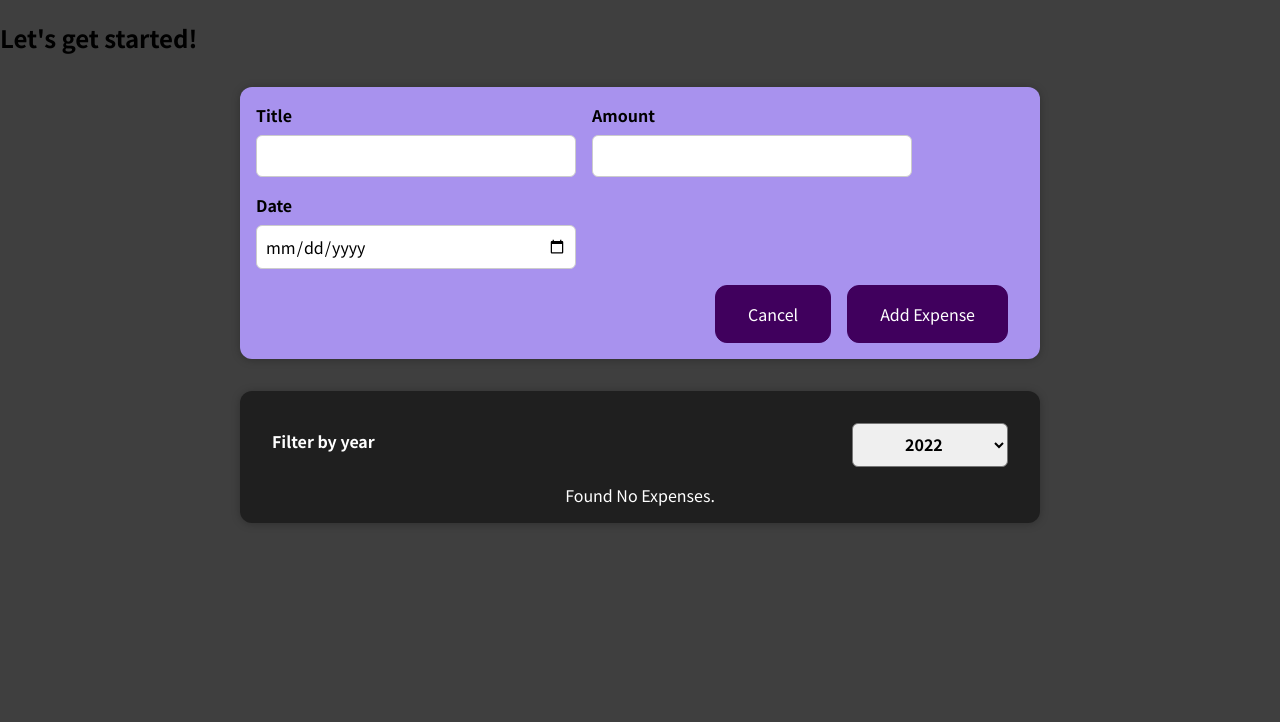
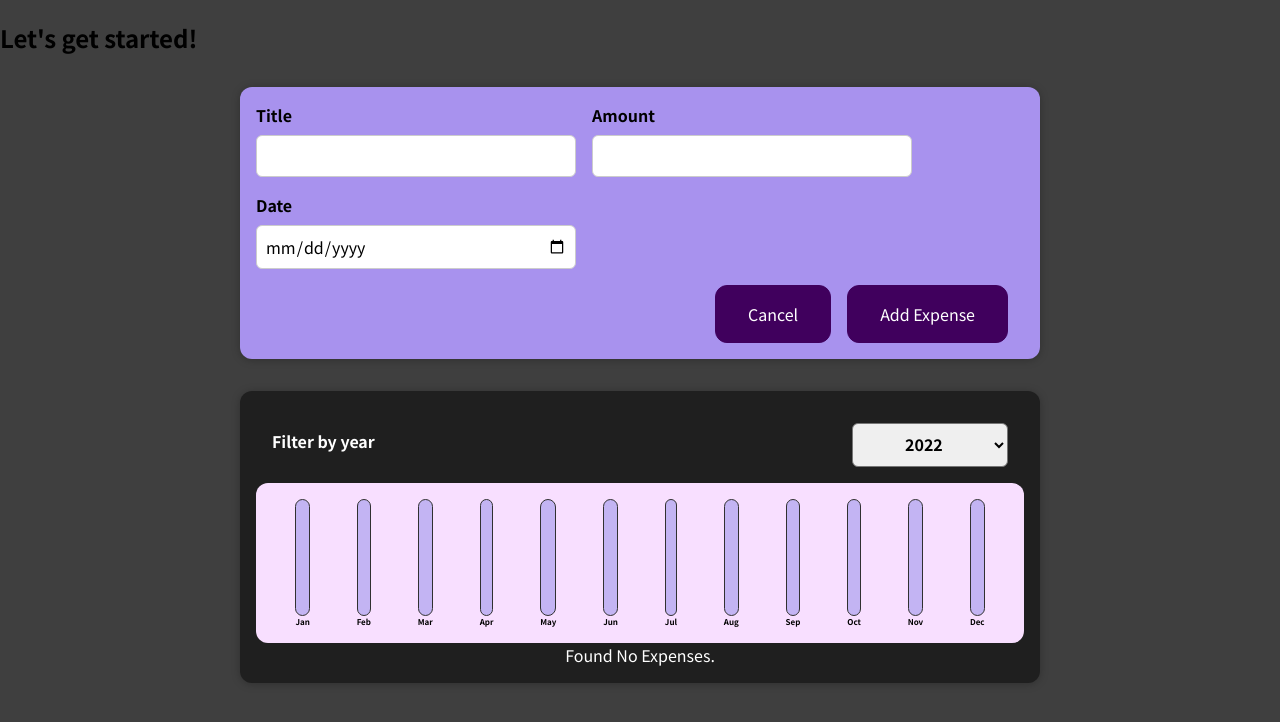
Before and after one commit to ran-codes/udemy-react-js-academind, a React (Create React App) app in the folder project1-basic-react/: page / in a window 1280 px wide. Shown: the top 722 px of the page. Built offline with nearby package versions, Linux system fonts and the light colour scheme.

Commit message:
Expense Chart

```diff
--- /dev/null
+++ b/project1-basic-react/src/components/Chart/Chart.css
@@ -0,0 +1,9 @@
+.chart {
+  padding: 1rem;
+  border-radius: 12px;
+  background-color: #f8dfff;
+  text-align: center;
+  display: flex;
+  justify-content: space-around;
+  height: 10rem;
+}
--- /dev/null
+++ b/project1-basic-react/src/components/Chart/Chart.js
@@ -0,0 +1,20 @@
+import ChartBar from './ChartBar';
+import "./Chart.css";
+
+export default function Chart(props) {
+  const dataPointValues = props.dataPoints.map(dataPoint => dataPoint.value);
+  const totalMax = Math.max(...dataPointValues);
+
+  return (
+    <div className="chart">
+      {props.dataPoints.map((dataPoint) => (
+        <ChartBar
+          key={dataPoint.label}
+          value={dataPoint.value}
+          maxValue={totalMax}
+          label={dataPoint.label}
+        />
+      ))}
+    </div>
+  );
+}
--- /dev/null
+++ b/project1-basic-react/src/components/Chart/ChartBar.css
@@ -0,0 +1,30 @@
+.chart-bar {
+  height: 100%;
+  display: flex;
+  flex-direction: column;
+  align-items: center;
+}
+
+.chart-bar__inner {
+  height: 100%;
+  width: 100%;
+  border: 1px solid #313131;
+  border-radius: 12px;
+  background-color: #c3b4f3;
+  overflow: hidden;
+  display: flex;
+  flex-direction: column;
+  justify-content: flex-end;
+}
+
+.chart-bar__fill {
+  background-color: #4826b9;
+  width: 100%;
+  transition: all 0.3s ease-out;
+}
+
+.chart-bar__label {
+  font-weight: bold;
+  font-size: 0.5rem;
+  text-align: center;
+}
--- /dev/null
+++ b/project1-basic-react/src/components/Chart/ChartBar.js
@@ -0,0 +1,17 @@
+import './ChartBar.css'
+
+export default function ChartBar(props) {
+  let barFillHeight = "0%";
+  if (props.maxValue > 0) {
+    barFillHeight = Math.round((props.value / props.maxValue) * 100) + '%';
+  }
+  console.log(barFillHeight);
+  return (
+    <div className="chart-bar">
+      <div className="chart-bar__inner">
+        <div className="chart-bar__fill" style={{height: barFillHeight}}></div>
+      </div>
+      <div className="chart-bar__label">{props.label}</div>
+    </div>
+  );
+}
--- a/project1-basic-react/src/components/Expenses/Expenses.js
+++ b/project1-basic-react/src/components/Expenses/Expenses.js
@@ -2,6 +2,7 @@
 import Card from '../UI/Card';
 import ExpensesFilter from './ExpensesFilter';
 import ExpensesList from './ExpensesList';
+import ExpensesChart from './ExpensesChart';
 import './Expenses.css';
 
 const ExpenseList = (props) => {
@@ -22,6 +23,7 @@
           onFilterChange={filterChangeHandler}
           defaultYear={expenseYear}
         />
+        <ExpensesChart expenses={filteredExpenses} />
         <ExpensesList items={filteredExpenses} />
       </Card>
     );
--- /dev/null
+++ b/project1-basic-react/src/components/Expenses/ExpensesChart.js
@@ -0,0 +1,25 @@
+import Chart from '../Chart/Chart';
+
+export default function ExpensesChart(props) {
+  const chartDataPoints = [
+    { label: 'Jan', value: 0 },
+    { label: 'Feb', value: 0 },
+    { label: 'Mar', value: 0 },
+    { label: 'Apr', value: 0 },
+    { label: 'May', value: 0 },
+    { label: 'Jun', value: 0 },
+    { label: 'Jul', value: 0 },
+    { label: 'Aug', value: 0 },
+    { label: 'Sep', value: 0 },
+    { label: 'Oct', value: 0 },
+    { label: 'Nov', value: 0 },
+    { label: 'Dec', value: 0 },
+  ];
+
+  for (const expense of props.expenses) {
+    const expenseMonth = expense.date.getMonth();
+    chartDataPoints[expenseMonth].value += expense.amount;
+  }
+
+  return <Chart dataPoints={chartDataPoints} />;
+}
--- a/project1-basic-react/src/components/NewExpense/ExpenseForm.js
+++ b/project1-basic-react/src/components/NewExpense/ExpenseForm.js
@@ -23,7 +23,7 @@
 
     const expenseData = {
       title: enteredTitle,
-      amount: enteredAmount,
+      amount: +enteredAmount,
       date: new Date(enteredDate),
     };
 
```
